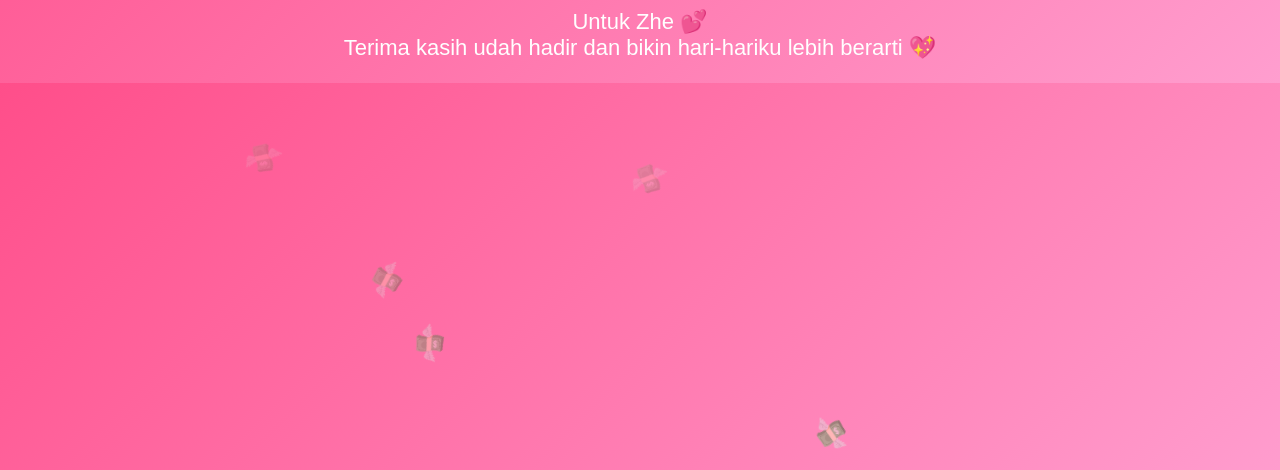
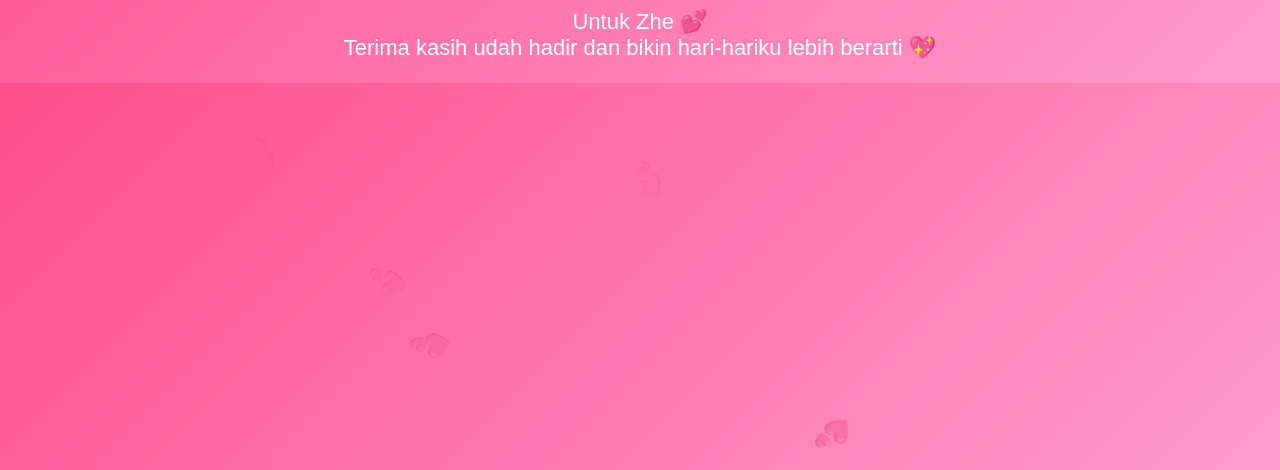
Before and after one commit to rezzmonz6-beep/rzhee, a plain HTML site: page index.html in a window 1280 px wide. Shown: the part 330-800 px from the top of the page. Drawn offline with Linux system fonts and the light colour scheme.

Commit message:
Change money emoji from '💸' to '💕'

```diff
--- a/index.html
+++ b/index.html
@@ -59,7 +59,7 @@ Terima kasih udah hadir dan bikin hari-hariku lebih berarti 💖</p>
 function createMoney() {
     const money = document.createElement("div");
     money.classList.add("money");
-    money.innerHTML = "💸";
+    money.innerHTML = "💕";
     money.style.left = Math.random() * 100 + "vw";
     money.style.animationDuration = (Math.random() * 3 + 3) + "s";
     document.body.appendChild(money);
```
